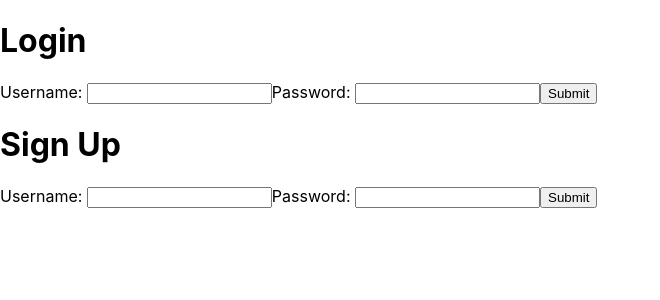
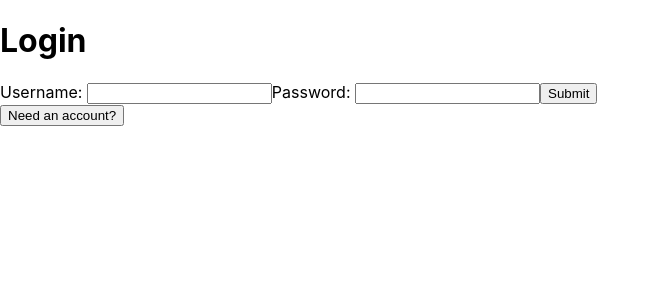
Before and after one commit to squaye6756/BracketsRUs-front, a React (Create React App) app: page / in a window 1280 px wide. Shown: the top 300 px of the page, without its empty margins (0-660 px from the left). Built offline with nearby package versions, Linux system fonts and the light colour scheme.

Commit message:
login and signup toggling working

```diff
--- a/src/App.js
+++ b/src/App.js
@@ -52,7 +52,16 @@ const App = () => {
 
     const handleToggleLogout = () => {
         setToggleError(false);
-        if (toggleLogin === true) {
+        if (toggleLogout) {
+            setToggleLogout(false);
+        } else {
+            setToggleLogout(true);
+        }
+    }
+
+    const handleToggleForm = () => {
+        setToggleError(false);
+        if (toggleLogin) {
             setToggleLogin(false);
         } else {
             setToggleLogin(true);
@@ -61,8 +70,20 @@ const App = () => {
 
     return (
         <>
-            <Login handleLogin={handleLogin}/>
-            <Signup handleUserSignUp={handleUserSignUp}/>
+            <div>
+                {toggleLogout ?
+                <button onClick={handleLogout}>Logout</button>
+                :
+                <div>
+                    {toggleLogin ?
+                    <Login handleLogin={handleLogin} toggleError={toggleError} errorMsg={errorMsg}/>
+                    :
+                    <Signup handleUserSignUp={handleUserSignUp} toggleError={toggleError} errorMsg={errorMsg}/>
+                    }
+                    <button onClick={handleToggleForm}>{toggleLogin ? 'Need an account?' :'Already have an account?'}</button>
+                </div>
+                }
+            </div>
         </>
     )
 }
```
